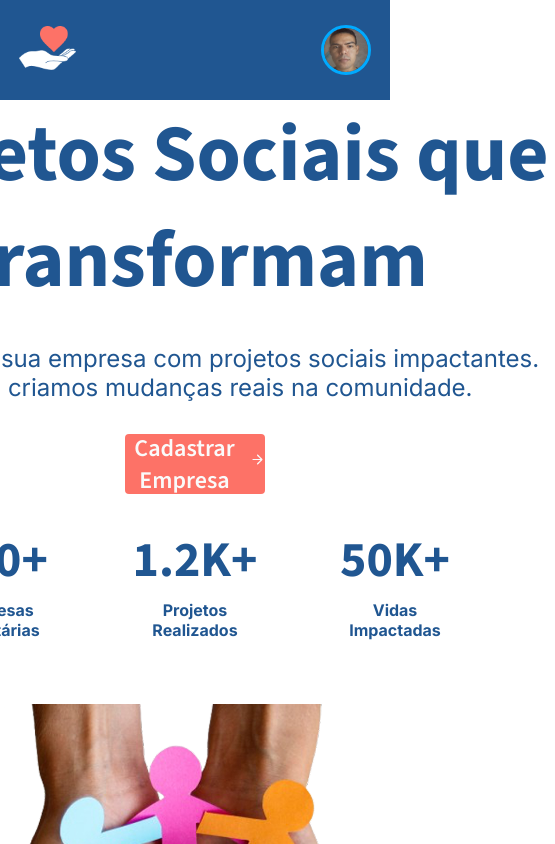
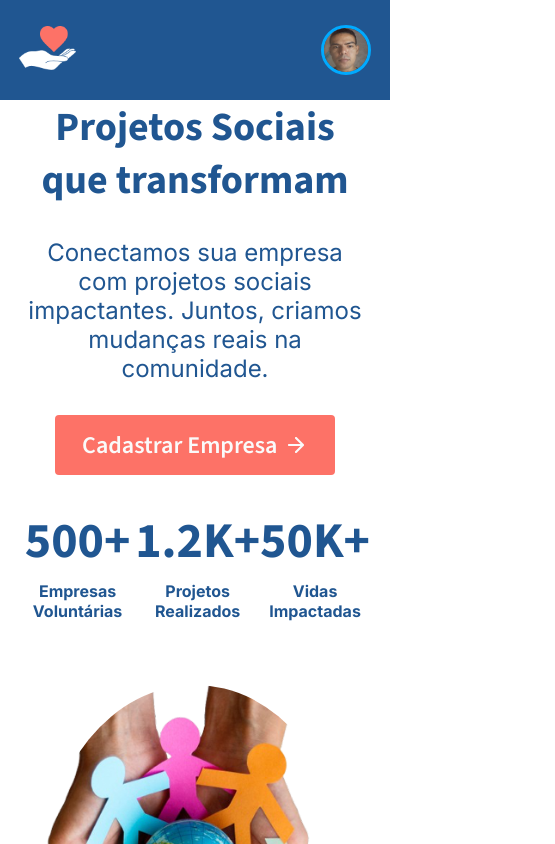
Before and after one commit to laecio22/Connect, a React (Vite) app: page / in a window 390 px wide. Shown: the top 844 px of the page, 555 px wide, since content can reach past the window. Built offline with nearby package versions, Linux system fonts and the light colour scheme.

Commit message:
style(home.module.scss):ajuste  responsividade  página Home

```diff
--- a/src/components/cardiInfo/cardInfo.module.scss
+++ b/src/components/cardiInfo/cardInfo.module.scss
@@ -1,7 +1,6 @@
 @use "../../styles/mixins" as m;
 @use "../../styles/colors" as c;
 .article {
-  // border: 1px solid green;
   padding: 0 15px;
   display: flex;
   flex-direction: column;
--- a/src/pages/home/home.module.scss
+++ b/src/pages/home/home.module.scss
@@ -15,7 +15,6 @@
 }
 
 .info {
-  // border: solid 2px rgb(0, 4, 255);
   @include m.containerFlexivelColunmEvelyn();
   padding: 0 20px;
 
@@ -30,6 +29,7 @@
   div {
     @include m.estilizacaoFontsTexto();
     color: c.$color-blue;
+
   }
 
   button {
@@ -52,13 +52,14 @@
       align-items: center;
       text-align: center;
       gap: 2rem;
+      width: 100%;
     }
 
     .infoDados {
       gap: 5rem;
-
+      width: 100%;
       article {
-         p{
+        p {
           font-weight: bold;
         }
       }
@@ -72,7 +73,8 @@
 
     img {
       width: 100%;
-      max-width: 522px;
+      max-width: 500px;
+      border-radius: 50%;
     }
 
     .info {
@@ -81,27 +83,34 @@
       align-items: center;
 
       h1 {
-        font-size: 80px;
+        font-size: 65px;
       }
 
       h1,
-      p {
+      div {
         text-align: center;
+        width: 100%;
+      }
+
+      button {
+        width: 50%;
       }
     }
     .infoDados {
+      gap: 0;
       article {
-        width: 120px;
+        width: auto;
+        padding: 0;
       }
     }
   }
 }
 
-@media screen and (max-width: 500px) {
+@media screen and (max-width: 543px) {
   .main {
-    height: 1000px;
+       img {
+      max-width: 300px;
     }
-
     .info h1 {
       font-size: 40px;
     }
@@ -109,10 +118,18 @@
     .info p {
       font-size: 16px;
     }
+
+    .info button {
+      width: 80%;
+    }
+  }
 }
 
 @media screen and (max-width: 360px) {
+  .main {
     .infoDados {
       flex-direction: column;
+      gap: 2rem;
     }
   }
+}
```
Lines whose indentation alone changed are shown as unchanged.
